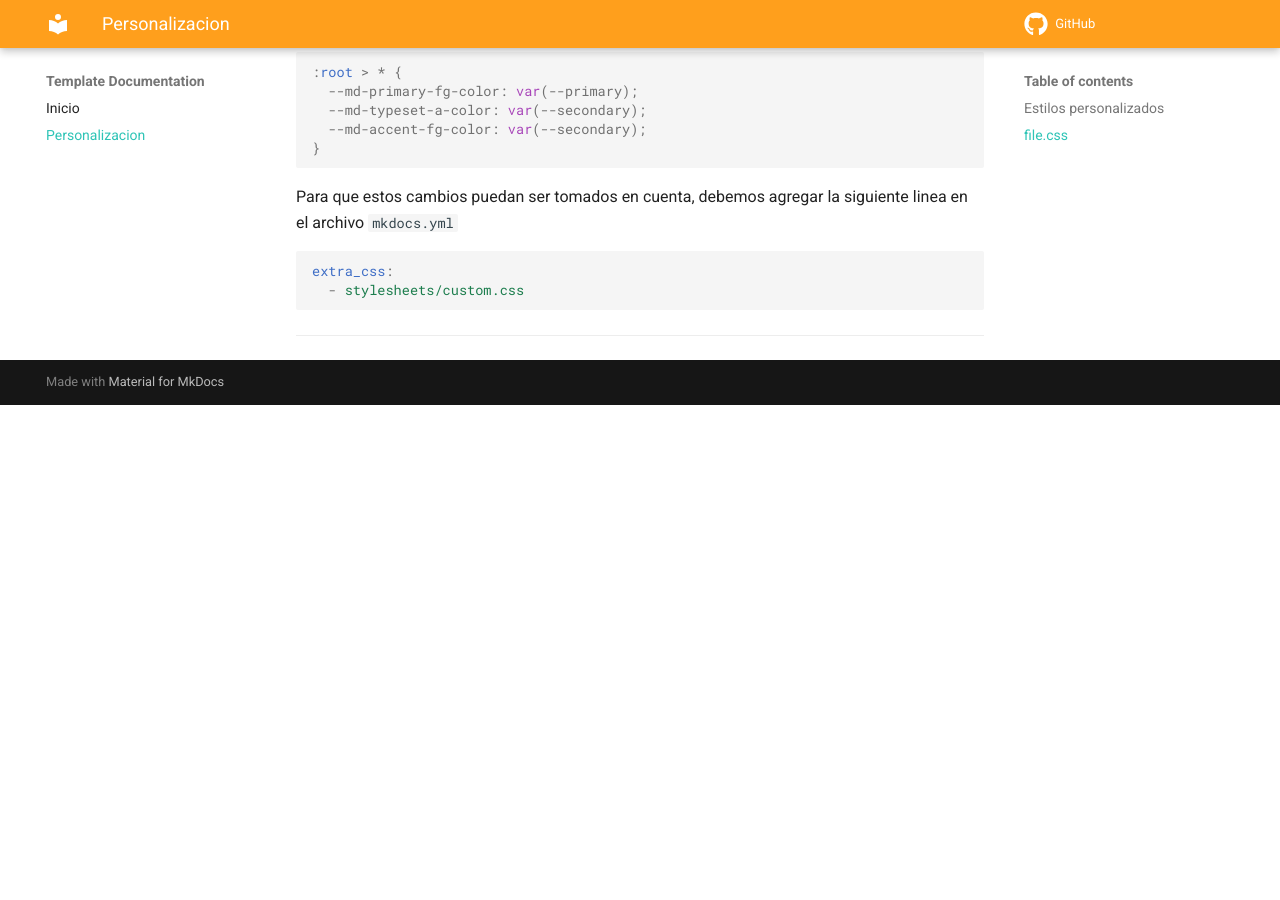
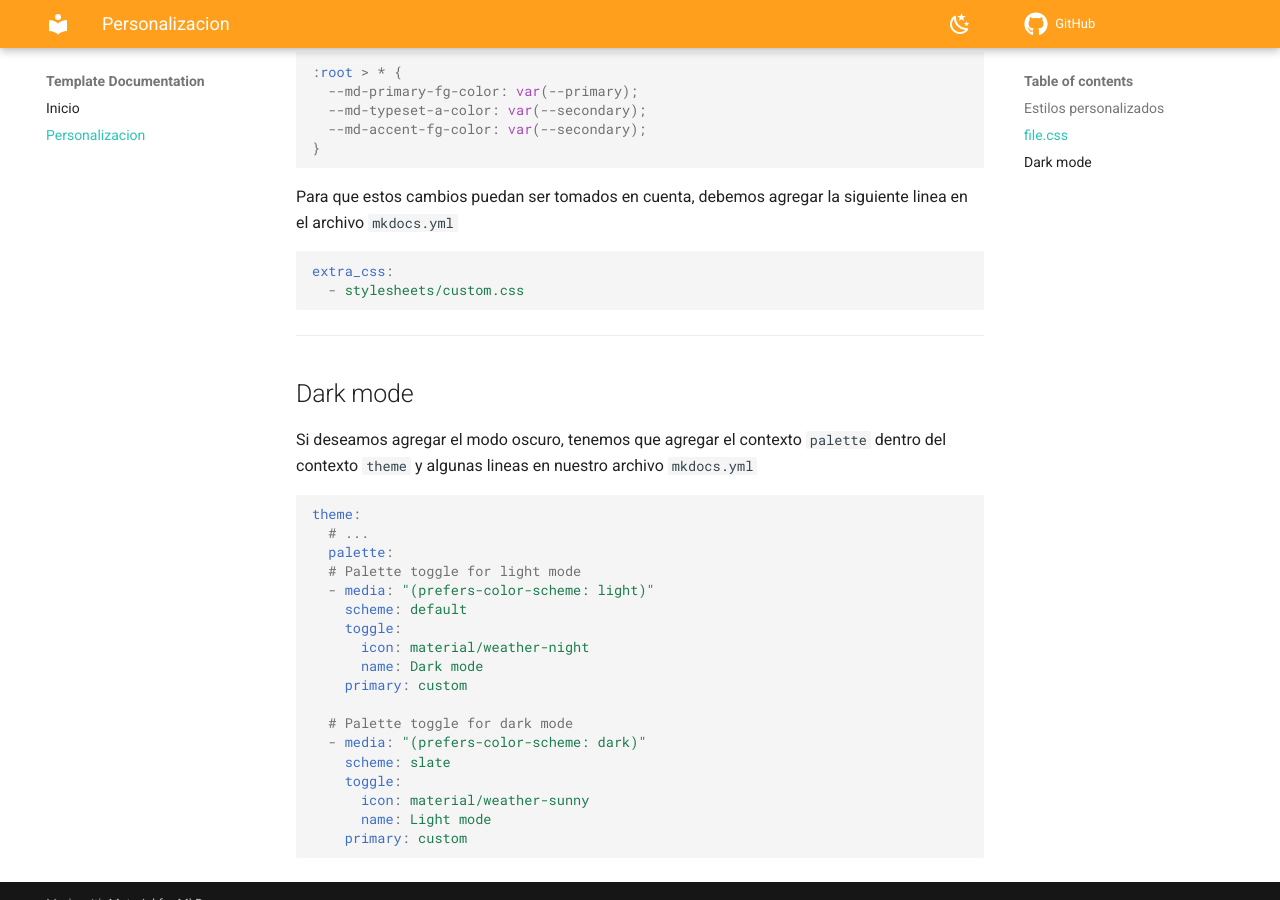
Before and after one commit to OJoshuaCG/docs-template, an MkDocs documentation site: the page built from docs/docs/design/css-file.md, in a window 1280 px wide and 900 px high, scrolled down 886 px. Built offline with MkDocs 1.6.1 and Material for MkDocs 9.7.7, drawn with Linux system fonts in a browser that asks for light colours; comment, search, counter and statistics services are not loaded; before the commit the page ends 1291 px from its top, so only the background shows below that.

Commit message:
feat. dark mode added

````diff
--- a/docs/docs/design/css-file.md
+++ b/docs/docs/design/css-file.md
@@ -46,4 +46,29 @@ extra_css:
 
 ---
 
-<!-- ## Modo oscuro -->
+## Dark mode
+
+Si deseamos agregar el modo oscuro, tenemos que agregar el contexto `palette` dentro del contexto `theme` y algunas lineas en nuestro archivo `mkdocs.yml`
+
+```yml
+theme:
+  # ...
+  palette:
+  # Palette toggle for light mode
+  - media: "(prefers-color-scheme: light)"
+    scheme: default
+    toggle:
+      icon: material/weather-night
+      name: Dark mode
+    primary: custom
+
+  # Palette toggle for dark mode
+  - media: "(prefers-color-scheme: dark)"
+    scheme: slate
+    toggle:
+      icon: material/weather-sunny
+      name: Light mode
+    primary: custom
+```
+
+<!-- ### CSS layout dark mode -->
--- a/docs/mkdocs.yml
+++ b/docs/mkdocs.yml
@@ -13,6 +13,22 @@ theme:
   name: material
   icon:
     repo: fontawesome/brands/github
+  palette:
+    # Palette toggle for light mode
+    - media: "(prefers-color-scheme: light)"
+      scheme: default
+      toggle:
+        icon: material/weather-night
+        name: Dark mode
+      primary: custom
+
+    # Palette toggle for dark mode
+    - media: "(prefers-color-scheme: dark)"
+      scheme: slate
+      toggle:
+        icon: material/weather-sunny
+        name: Light mode
+      primary: custom
 
 extra_css:
   - stylesheets/custom.css
````
